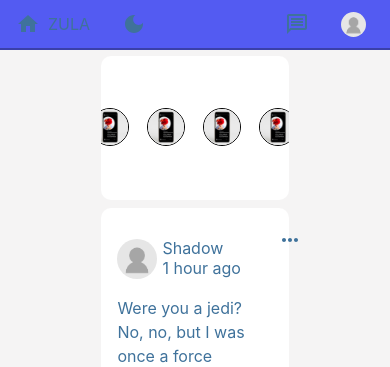
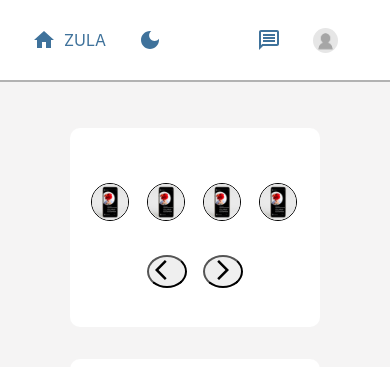
Before and after one commit to b21827483/Social-Network-App, a React (Vite) app: page / in a window 390 px wide. Shown: the top 367 px of the page. Built offline with nearby package versions, Linux system fonts and the light colour scheme.

Commit message:
mobile responsiveness added

```diff
--- a/src/components/Posts/PostItem.tsx
+++ b/src/components/Posts/PostItem.tsx
@@ -38,7 +38,7 @@ function PostItem({name, desc, img}) {
         <div className='Interactions'>
             <div className='icons'>
                 <div className='like-icon'>
-                    <FavoriteBorderIcon ></FavoriteBorderIcon>
+                    <FavoriteBorderIcon />
                     <span>Like</span>
                 </div>
                 <div className='comment-icon'>
--- a/src/components/Stories/Stories.tsx
+++ b/src/components/Stories/Stories.tsx
@@ -36,11 +36,13 @@ function Stories() {
 
     return (
         <div className='Stories'>
-            <button className='BackButton' onClick={backStories}><ArrowBackIosIcon /></button>
             <ul className='ActiveStories'>
                 {DUMMY_STORIES[index].map((story) => ((<li key={story.id}><StoryItem name={story.name} image={story.img} /></li>)))}
             </ul>
-            <button className='NextButton' onClick={nextStories}><ArrowForwardIosIcon /></button>
+            <div className='StoryActions'>
+                <button className='BackButton' onClick={backStories}><ArrowBackIosIcon /></button>
+                <button className='NextButton' onClick={nextStories}><ArrowForwardIosIcon /></button>
+            </div>
 
         </div>
     )
--- a/src/index.scss
+++ b/src/index.scss
@@ -11,7 +11,14 @@
   -moz-osx-font-smoothing: grayscale;
 }
 
-
+@mixin respond($breakpoint) {
+  @if($breakpoint == large) {
+    @media (min-width: 900px) { @content }
+  }
+  @if($breakpoint == small)  {
+    @media (max-width: 500px) { @content }
+  }
+}
 
 a {
   font-weight: 500;
--- a/styles/Home.scss
+++ b/styles/Home.scss
@@ -12,13 +12,20 @@
     margin: 1rem;
     padding: 0;
 
+    @include respond(small) {
+      margin-top: 2rem;
+      width: 80%;
+    }
+
 
     .HomeStories {
       display: flex;
       justify-content: center;
       align-items: center;
+      margin-top: 1rem;
+      margin-bottom: 2rem;
       width: 80%;
-      height: 15%;
+      height: 20%;
     }
 
     .HomePosts {
@@ -28,7 +35,4 @@
       align-items: center;
     }
   }
-
-
-
 }
--- a/styles/Layout.scss
+++ b/styles/Layout.scss
@@ -53,9 +53,6 @@ $themes: (
     height: 100%;
     margin-top: 5rem;
     background: t('home');
-    @include respond(small) {
-      margin-top:3rem;
-    }
 
     .feed {
 
--- a/styles/NavBar.scss
+++ b/styles/NavBar.scss
@@ -1,13 +1,4 @@
 @import 'Layout.scss';
-
-@mixin respond($breakpoint) {
-  @if($breakpoint == large) {
-    @media (min-width: 900px) { @content }
-  }
-  @if($breakpoint == small)  {
-    @media (max-width: 500px) { @content }
-  }
-}
 
 @include change-theme($themes) {
 
@@ -31,17 +22,14 @@
     }
 
     @include respond(small) {
-      width: 100%;
-      padding: 0;
-      margin: 0;
-      background-color: #535bf2;
     }
 
 
     .left-navbar {
-      margin: 0 1rem;
       display: flex;
+      align-items: center;
       width: 30%;
+      margin-left: 2rem;
       gap: 2rem;
 
       .home {
@@ -87,6 +75,10 @@
       padding-right: 1rem;
       width: 30%;
 
+      @include respond(small) {
+        justify-content: flex-start;
+      }
+
       .user {
         display: flex;
         align-items: center;
--- a/styles/PostItem.scss
+++ b/styles/PostItem.scss
@@ -62,8 +62,12 @@
         position: absolute;
         top: 20px;
         right: 0;
+
+        @include respond(small) {
+          top: 0;
+          right: 20px;
+        }
       }
-
     }
 
     .Content {
@@ -89,6 +93,12 @@
         justify-content: flex-start;
         gap: 1rem;
         min-width: 175px;
+
+        @include respond(small) {
+          span {
+            display: none;
+          }
+        }
 
         .like-icon  {
           display: flex;
--- a/styles/Profile.scss
+++ b/styles/Profile.scss
@@ -7,18 +7,24 @@
     flex-direction: column;
     align-items: center;
     height: 60%;
+    width: 50%;
     margin-top: 1rem;
     padding: 1rem;
     background: t('bg');
     border-radius: 10px;
 
+    @include respond(small) {
+      width: 90%;
+    }
+
     .Images {
 
       position: relative;
+      width: 100%;
 
       .background {
         border-radius: 10px;
-        width: 650px;
+        width: 100%;
         height: 250px;
         object-fit: cover;
       }
@@ -68,6 +74,7 @@
         flex-direction: column;
         justify-content: center;
         align-items: center;
+        text-align: center;
 
         .Name {
           color: t('text');
--- a/styles/Stories.scss
+++ b/styles/Stories.scss
@@ -5,30 +5,22 @@
   .Stories {
     position: relative;
     display: flex;
+    flex-direction: column;
     justify-content: center;
     align-items: center;
     gap: 1rem;
     width: 100%;
     height: 100%;
     overflow: hidden;
-    margin-top: 1rem;
-    margin-bottom: 2rem;
     background-color: t('bg');
     border-radius: 10px;
 
+    .ActiveStories {
 
-    .ActiveStories {
-      display: flex;
-      height: 100%;
-
-    }
-
-    ul {
       display: grid;
       grid-template-columns: repeat(4, 1fr);
       justify-content: center;
       align-items: center;
-      margin: 1rem 0;
       padding: 0;
       list-style: none;
       gap: 1rem;
@@ -40,16 +32,16 @@
       }
     }
 
-    button {
-      z-index: 1;
-      border-radius: 50%;
-      font-size: 15px;
-      transition: all 0.5s ease;
+    .StoryActions {
+      display: flex;
+      justify-content: center;
+      align-items: center;
+      gap: 1rem;
 
-      &:hover {
-        background-color: #63deea;
+      button {
+        border-radius: 50%;
+        transition: all 0.5s ease;
       }
-
     }
   }
 }
```
